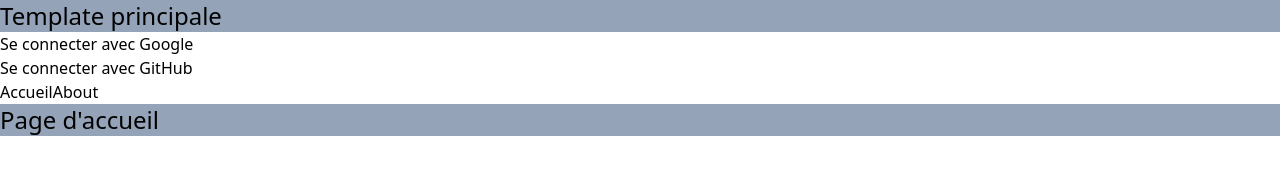
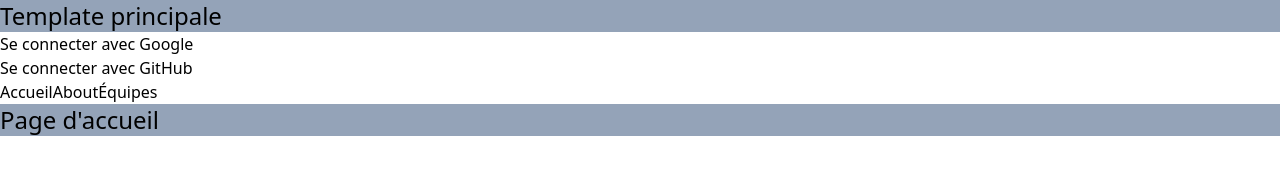
Before and after one commit to AlbanChatelet/room-of-champions, a Vue app: page / in a window 1280 px wide. Shown: the top 171 px of the page. Built offline with nearby package versions, Linux system fonts and the light colour scheme; what pocketbase would draw is missing.

Commit message:
ajout du lien vers le menu

```diff
--- a/src/App.vue
+++ b/src/App.vue
@@ -13,6 +13,7 @@ import LogInOut from './components/LogInOut.vue'
         <ul>
           <RouterLink to="/">Accueil</RouterLink>
           <RouterLink to="/About">About</RouterLink>
+          <RouterLink to="/equipes">Équipes</RouterLink>
         </ul>
       </nav>
     </div>
--- a/src/pocketbase-types.ts
+++ b/src/pocketbase-types.ts
@@ -6,6 +6,7 @@ import type PocketBase from 'pocketbase'
 import type { RecordService } from 'pocketbase'
 
 export enum Collections {
+	Equipes = "equipes",
 	Users = "users",
 }
 
@@ -33,21 +34,29 @@ export type AuthSystemFields<T = never> = {
 
 // Record types for each collection
 
+export type EquipesRecord = {
+	description?: HTMLString
+	nom?: string
+}
+
 export type UsersRecord = {
 	avatar?: string
 	name?: string
 }
 
 // Response types include system fields and match responses from the PocketBase API
+export type EquipesResponse<Texpand = unknown> = Required<EquipesRecord> & BaseSystemFields<Texpand>
 export type UsersResponse<Texpand = unknown> = Required<UsersRecord> & AuthSystemFields<Texpand>
 
 // Types containing all Records and Responses, useful for creating typing helper functions
 
 export type CollectionRecords = {
+	equipes: EquipesRecord
 	users: UsersRecord
 }
 
 export type CollectionResponses = {
+	equipes: EquipesResponse
 	users: UsersResponse
 }
 
@@ -55,5 +64,6 @@ export type CollectionResponses = {
 // https://github.com/pocketbase/js-sdk#specify-typescript-definitions
 
 export type TypedPocketBase = PocketBase & {
+	collection(idOrName: 'equipes'): RecordService<EquipesResponse>
 	collection(idOrName: 'users'): RecordService<UsersResponse>
 }
```
